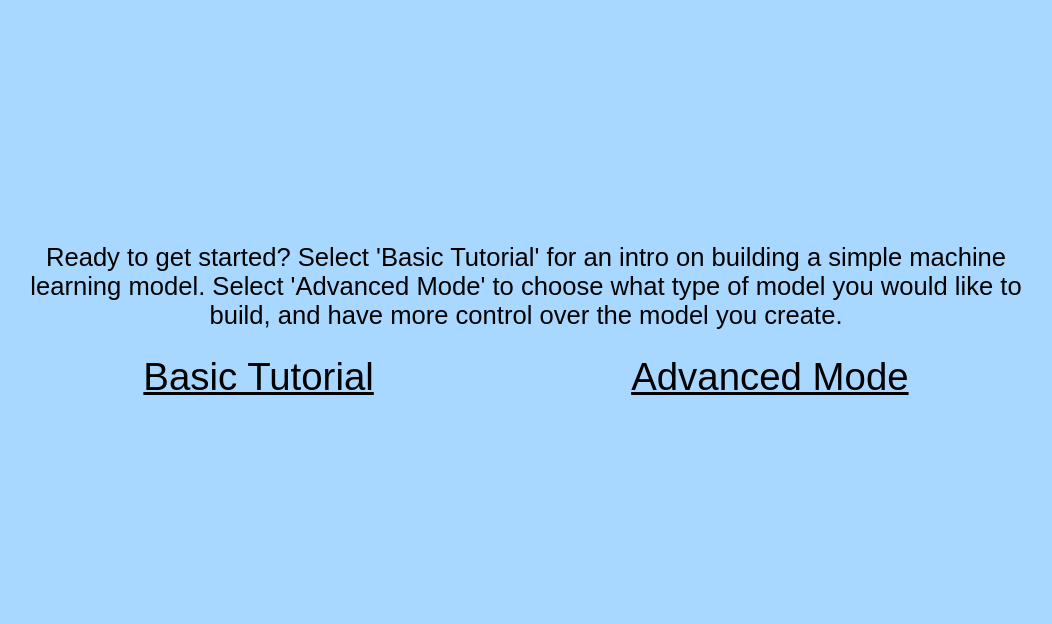
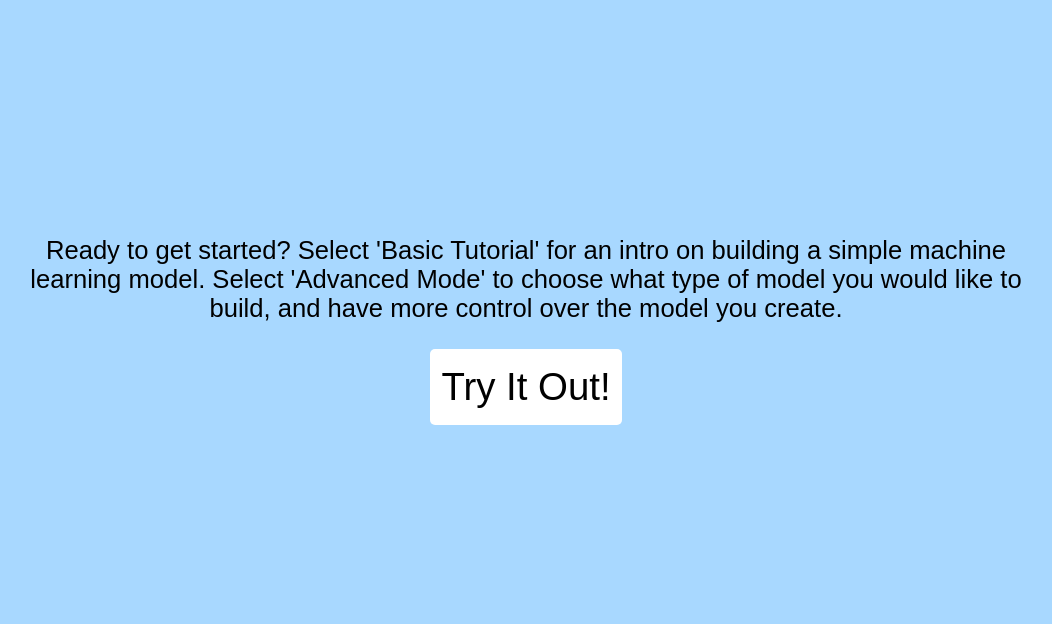
Before and after one commit to rbhushans/ai-interaction-webapp, a Flask app: page / in a window 1280 px wide. Shown: the part 1682-2306 px from the top of the page, without its empty margins (114-1166 px from the left). Run offline with Flask 2, Linux system fonts and the light colour scheme.

Commit message:
Change Intro page buttons -> single button

```diff
--- a/app/static/css/style.css
+++ b/app/static/css/style.css
@@ -123,15 +123,26 @@ body {
 }
 
 .home-link {
-    text-decoration: underline;
     font-family: var(--body-font);
     color: var(--body-color);
     font-size: max(3vw, 30px);
-    margin-bottom: 20px;
+
+    cursor: pointer;
+    text-align: center;
+    border-radius: 5px;
+
+    background-color: white;
+    width: 5em;
+    height: 2em;
+
+    display: flex;
+    justify-content: center;
+    align-items: center;
 }
 
 .home-link:hover {
     color: white;
+    background-color: #626567;
 }
 
 #home-dialog{
--- a/app/static/js/home.js
+++ b/app/static/js/home.js
@@ -42,4 +42,10 @@ document.addEventListener("DOMContentLoaded", function(){
         document.getElementById("home-dialog-img").setAttribute("src", "../static/img/TEA Logo.png")
         dialog.showModal();
     })
+
+    //Connect start button to the correct page
+    document.getElementById('start-btn').addEventListener("click", () => {
+        document.location.href = "/train";
+    })
+
 })
--- a/app/templates/index.html
+++ b/app/templates/index.html
@@ -47,8 +47,11 @@
             the model you create.
         </p>
         <div id="home-buttons">
-            <a class="home-link" href="train">Basic Tutorial</a>
-            <a class="home-link" href="404">Advanced Mode</a>
+            <div id="start-btn" class="home-link">
+                <p>
+                    Try It Out!
+                </p>
+            </div>
         </div>
     </div>
     <script src="{{ url_for('static', filename='js/home.js') }}"></script>
```
